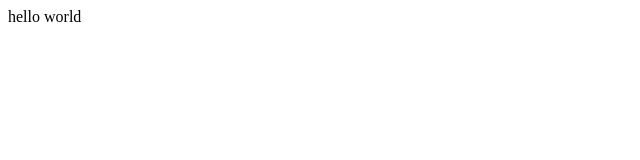
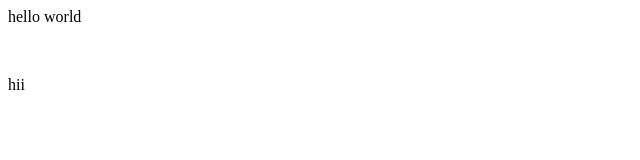
Before and after one commit to Ritesh-kumar67/Mycollage-Demo, a plain HTML site: page index.html in a window 1280 px wide. Shown: the full height of the page, 0-640 px from the left. Drawn offline with Linux system fonts and the light colour scheme.

Commit message:
add new paragraph

```diff
--- a/index.html
+++ b/index.html
@@ -1 +1,3 @@
 <P>hello world</P>
+<br>
+<p>hii</p>
```
Also changed, not shown: 1 other file.
